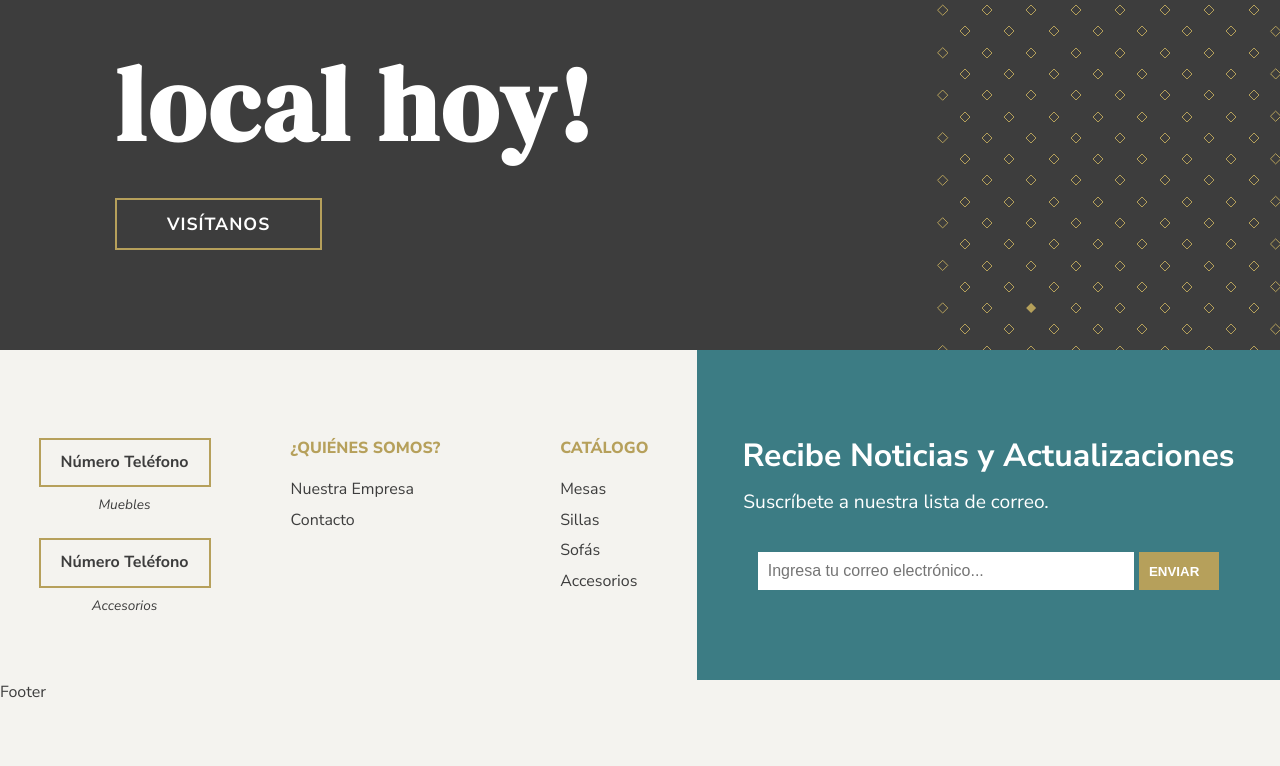
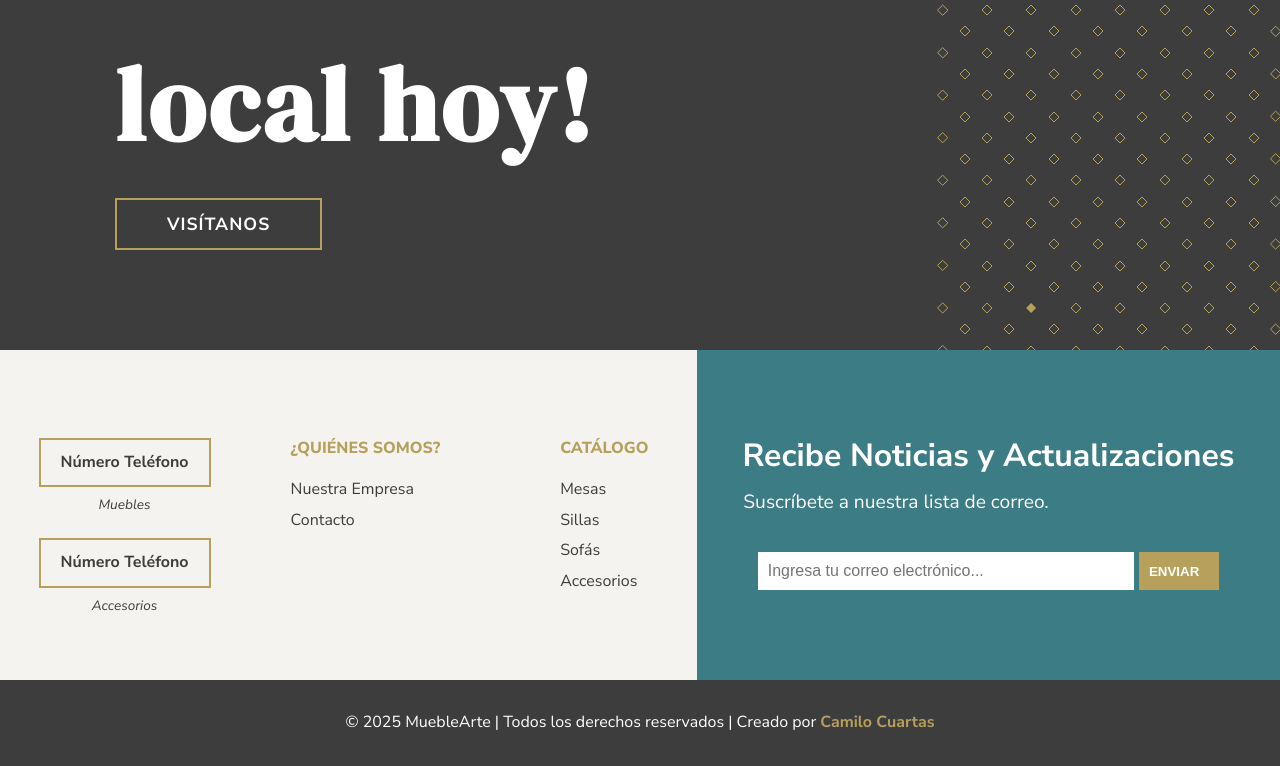
Before and after one commit to camilo-cloud/pagina-muebles, a React (Vite) app: page / in a window 1280 px wide. Shown: the part 3834-4600 px from the top of the page. Before the commit the page ends 4540 px from the top, so only its background shows below. Built offline with nearby package versions, Linux system fonts and the light colour scheme; the HTML template or start-up script is replaced by a standard one.

Commit message:
feat: finalizar componente Footer

```diff
--- /dev/null
+++ b/src/components/Footer.css
@@ -0,0 +1,17 @@
+
+.footer {
+  background-color: #3d3d3d;
+  color: white;
+  text-align: center;
+  padding: 30px 20px;
+}
+
+.footer-content {
+  max-width: 1200px;
+  margin: 0 auto;
+}
+.designer{
+  color: #b6a05b;
+  cursor: pointer;
+  font-weight: 700;
+}
--- a/src/components/Footer.jsx
+++ b/src/components/Footer.jsx
@@ -1,5 +1,16 @@
+import "./Footer.css"
+
 export default function Footer() {
     return (
-        <p>Footer</p>
-    )
+        <footer className="footer">
+            <div className="footer-content">
+                <p>
+                    © {new Date().getFullYear()} MuebleArte | Todos los derechos reservados | Creado por{" "}
+                    <a className="designer" href="https://github.com/camilo-cloud" target="_blank" rel="noopener noreferrer">
+                        Camilo Cuartas
+                    </a>
+                </p>
+            </div>
+        </footer>
+    );
 }
--- a/src/pages/Home.jsx
+++ b/src/pages/Home.jsx
@@ -8,6 +8,7 @@ import AboutOurMaterials from "../components/AboutOurMaterials";
 import AboutOurStyleSection from "../components/AboutOurStyleSection";
 import VisitUs from "../components/VisitUs";
 import ContactSection from "../components/ContactSection";
+
 
 
 //imágenes
```
